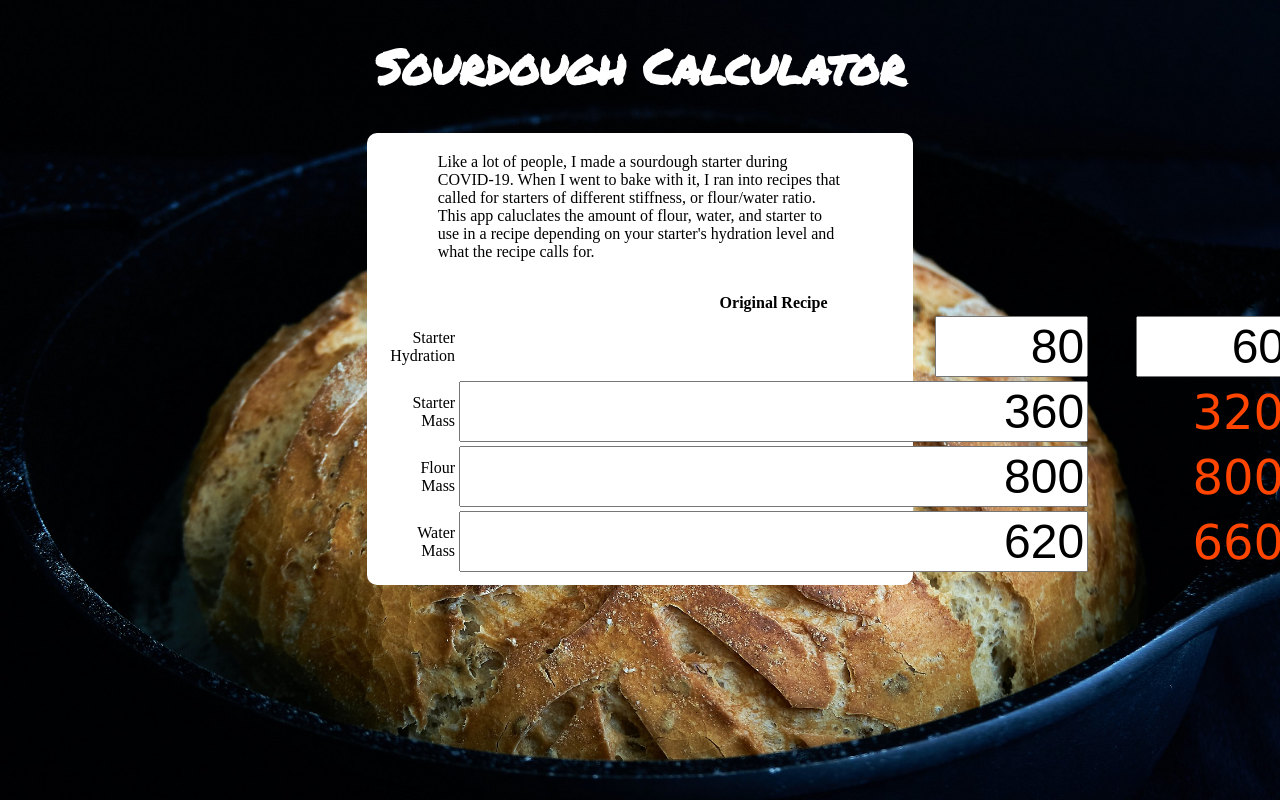
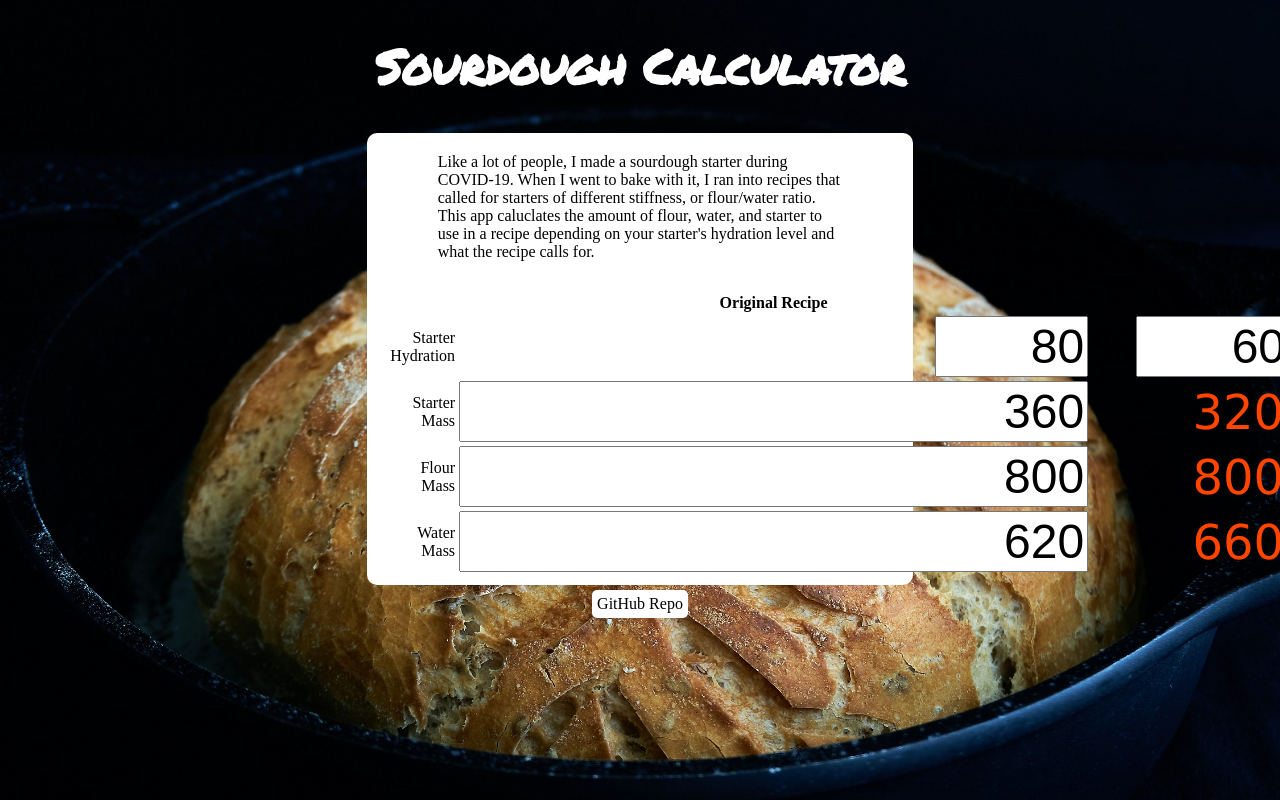
Before and after one commit to EmilyBonar/Sourdough-Calculator, a plain HTML site: page index.html in a window 1280 px wide. Shown: the top 800 px of the page. Drawn offline with Linux system fonts and the light colour scheme.

Commit message:
Added link to github repo

```diff
--- a/index.html
+++ b/index.html
@@ -72,6 +72,11 @@
 				</tr>
 			</table>
 		</main>
+		<div class="nav">
+			<a href="https://github.com/EmilyBonar/Sourdough-Calculator" class="badge"
+				>GitHub Repo</a
+			>
+		</div>
 		<script src="./scripts/calculator.js"></script>
 	</body>
 </html>
--- a/styles/mainstyle.css
+++ b/styles/mainstyle.css
@@ -99,3 +99,17 @@ a:visited:not(.badge) {
 	height: 30px;
 	border-radius: 2px;
 }
+
+.nav {
+	display: flex;
+	justify-content: center;
+}
+
+.badge {
+	background-color: white;
+	border-radius: 5px;
+	padding: 5px;
+	margin: 5px;
+	text-decoration: none;
+	color: black;
+}
```
